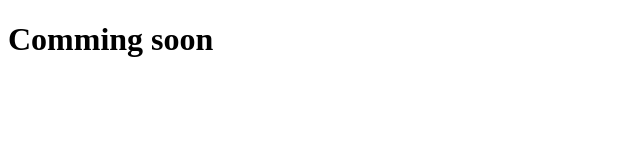
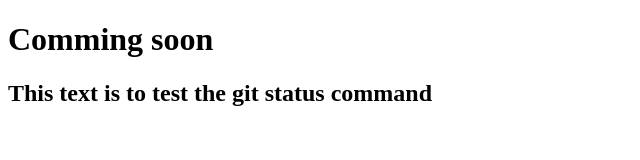
Before and after one commit to dssp100/git-101, a plain HTML site: page index.html in a window 1280 px wide. Shown: the whole page, without its empty margins (0-640 px from the left). Drawn offline with Linux system fonts and the light colour scheme.

Commit message:
added a small change

```diff
--- a/index.html
+++ b/index.html
@@ -5,5 +5,6 @@
 </head>
 <body>
 	<h1>Comming soon</h1>
+	<h2>This text is to test the git status command</h2>
 </body>
 </html>
```
